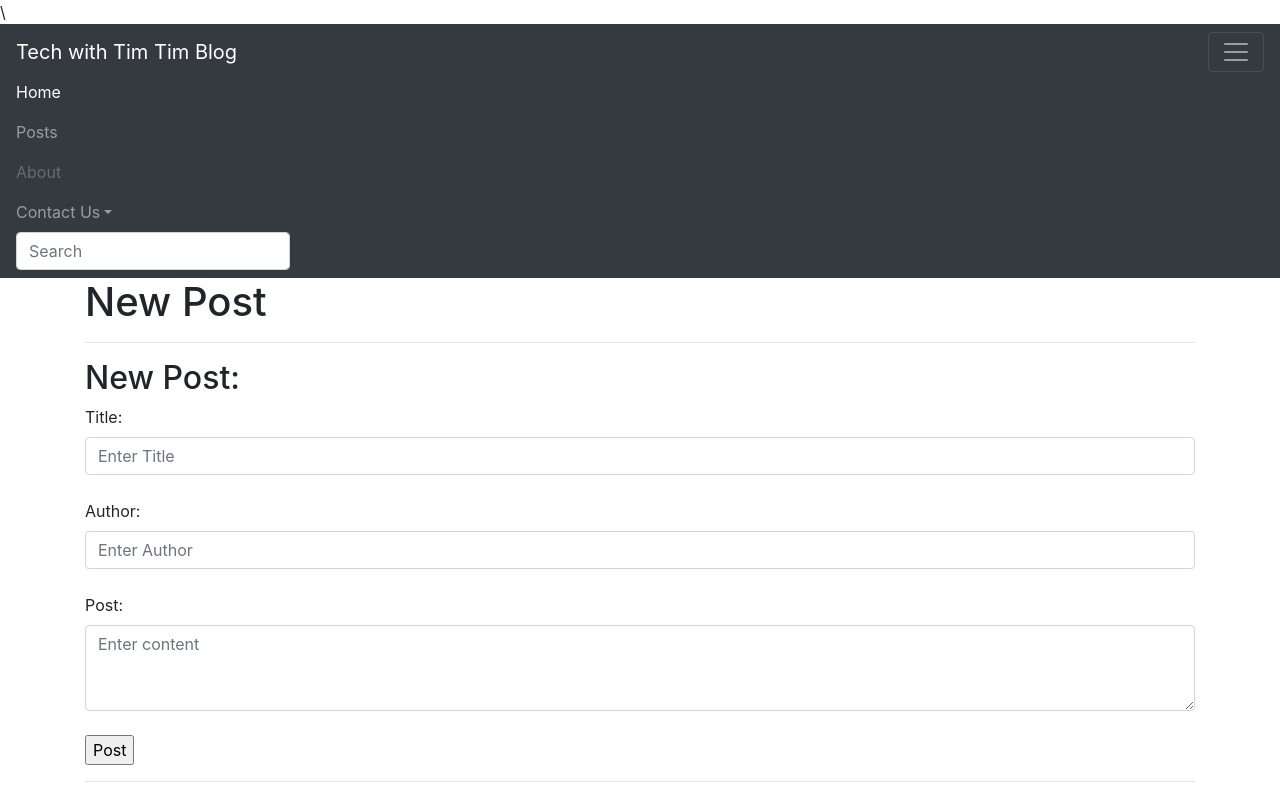
After one commit to SinghHimadri/LearnFlask_BlogPost, a Flask app: page /posts/new in a window 1280 px wide, after a click that opens the changed part. The commit adds this page. Run offline with Flask 2, Linux system fonts and the light colour scheme; some libraries are stand-ins or nearby versions.

Commit message:
Front end completed

```diff
--- a/app.py
+++ b/app.py
@@ -57,5 +57,18 @@ def edit(id):
     else:
         return render_template('edit.html', post = post)
 
+@app.route('/posts/new', methods=['GET','POST'])
+def new_post():
+    if request.method == 'POST':
+        post.title = request.form['title']
+        post.content = request.form['content']
+        post.author = request.form['author']
+        new_post = BlogPost(title=post_title, content=post_content, author =post_author)
+        db.session.add(new_post)
+        db.session.commit()
+        return redirect('/posts')
+    else:
+        return render_template('new_post.html')
+
 if __name__ == "__main__":
     app.run(debug=True)
--- a/templates/base.html
+++ b/templates/base.html
@@ -1,12 +1,61 @@
 <!DOCTYPE html>
 <html lang="en">
+
 <head>
     <meta charset="UTF-8">
-    <meta name="viewport" content="width=device-width, initial-scale=1.0">
-    <link rel="stylesheet" href="{{ url_for('static', filename='css/main.css') }}">
+    <meta name="viewport" content="width=device-width, initial-scale=1.0">\
+    <link rel="stylesheet" href="https://stackpath.bootstrapcdn.com/bootstrap/4.3.1/css/bootstrap.min.css"
+        integrity="sha384-ggOyR0iXCbMQv3Xipma34MD+dH/1fQ784/j6cY/iJTQUOhcWr7x9JvoRxT2MZw1T" crossorigin="anonymous">
     {% block head %} {% endblock %}
 </head>
+
 <body>
-    {% block body %} {% endblock %}
+
+    <nav class="navbar navbar-dark bg-dark">
+        <a class="navbar-brand" href="/">Tech with Tim Tim Blog</a>
+        <button class="navbar-toggler" type="button" data-toggle="collapse" data-target="#navbarsExample01"
+            aria-controls="navbarsExample01" aria-expanded="false" aria-label="Toggle navigation">
+            <span class="navbar-toggler-icon"></span>
+        </button>
+
+        <div class="collapse navbar-collapse" id="navbarsExample01">
+            <ul class="navbar-nav mr-auto">
+                <li class="nav-item active">
+                    <a class="nav-link" href="/">Home <span class="sr-only">(current)</span></a>
+                </li>
+                <li class="nav-item">
+                    <a class="nav-link" href="/posts">Posts</a>
+                </li>
+                <li class="nav-item">
+                    <a class="nav-link disabled" href="#">About</a>
+                </li>
+                <li class="nav-item dropdown">
+                    <a class="nav-link dropdown-toggle" href="#" id="dropdown01" data-toggle="dropdown"
+                        aria-haspopup="true" aria-expanded="false">Contact Us</a>
+                    <div class="dropdown-menu" aria-labelledby="dropdown01">
+                        <a class="dropdown-item" href="https://www.linkedin.com/in/himadrisingh1612/">LinkedIn</a>
+                        <a class="dropdown-item" href="https://github.com/SinghHimadri">Github</a>
+                    </div>
+                </li>
+            </ul>
+            <form class="form-inline my-2 my-md-0">
+                <input class="form-control" type="text" placeholder="Search" aria-label="Search">
+            </form>
+        </div>
+    </nav>
+    <div class="container">
+        {% block body %} {% endblock %}
+    </div>
+
+    <script src="https://code.jquery.com/jquery-3.3.1.slim.min.js"
+        integrity="sha384-q8i/X+965DzO0rT7abK41JStQIAqVgRVzpbzo5smXKp4YfRvH+8abtTE1Pi6jizo"
+        crossorigin="anonymous"></script>
+    <script src="https://cdnjs.cloudflare.com/ajax/libs/popper.js/1.14.7/umd/popper.min.js"
+        integrity="sha384-UO2eT0CpHqdSJQ6hJty5KVphtPhzWj9WO1clHTMGa3JDZwrnQq4sF86dIHNDz0W1"
+        crossorigin="anonymous"></script>
+    <script src="https://stackpath.bootstrapcdn.com/bootstrap/4.3.1/js/bootstrap.min.js"
+        integrity="sha384-JjSmVgyd0p3pXB1rRibZUAYoIIy6OrQ6VrjIEaFf/nJGzIxFDsf4x0xIM+B07jRM"
+        crossorigin="anonymous"></script>
 </body>
+
 </html>
--- /dev/null
+++ b/templates/new_post.html
@@ -0,0 +1,26 @@
+{% extends 'base.html' %}
+
+{% block head %}
+<title>New Post</title>
+{% endblock %}
+
+{% block body %}
+<h1>New Post</h1>
+
+    <hr>
+    <h2>New Post:</h2>
+    <form action='/posts' method='POST'>
+        <label for="title">Title:</label>
+        <input class="form-control" type="text" name='title' id ='title' placeholder="Enter Title" aria-label="Enter Title">
+        <br>
+        <label for="author">Author:</label>
+        <input class="form-control" type="text" name='author' id ='author' placeholder="Enter Author" aria-label="Enter Author">
+        <br>
+        <label for="content">Post:</label>
+        <textarea class="form-control" name='content' id="content" placeholder="Enter content" aria-label="Enter content" rows="3"></textarea>
+        <br>
+        <input type='submit' value='Post'>
+    </form>
+    <hr>
+
+{% endblock %}
```
Also changed, not shown: templates/edit.html (+7 -4 lines), templates/index.html (+14 -0 lines), templates/posts.html (+13 -18 lines), posts.db.
